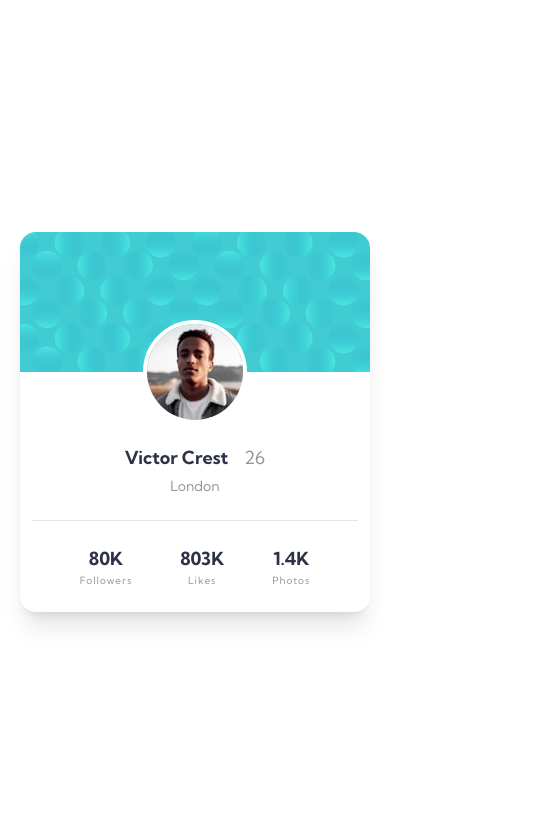
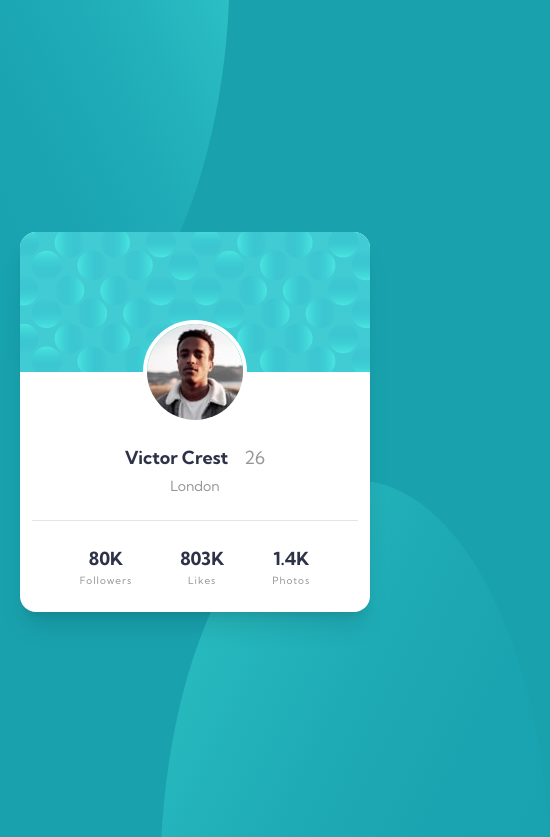
Before and after one commit to fkrunic/frontend-mentor-profile-card-component, a Vue app: page / in a window 390 px wide. Shown: the top 837 px of the page, 550 px wide, since content can reach past the window. Built offline with nearby package versions, Linux system fonts and the light colour scheme.

Commit message:
mobile design

```diff
--- a/src/App.vue
+++ b/src/App.vue
@@ -2,9 +2,25 @@
 </script>
 
 <template>
-<div class="flex items-center justify-center min-h-screen">
+  <!-- Wallpaper accents -->
+  <img class="absolute right-[10rem] bottom-[30rem] w-[50rem] h-[50rem]" src="./assets/img/bg-pattern-top.svg">
+  <img class="absolute left-[10rem] top-[30rem] w-[50rem] h-[50rem]" src="./assets/img/bg-pattern-bottom.svg">
+
+<div class="flex items-center justify-center min-h-screen overflow-hidden">
+
   <!-- Card -->
-  <div class="relative flex flex-col items-center rounded-2xl shadow-xl">
+  <div class="
+    relative
+
+    flex
+    flex-col
+    items-center
+
+    rounded-2xl
+
+    bg-white
+    shadow-xl
+    ">
     <img class="rounded-t-2xl" src="./assets/img/bg-pattern-card.svg" alt="background">
     <img class="
       absolute
@@ -64,7 +80,7 @@
 export default {
   data() {
     return {
-      bodyClass: 'font-kumbh-sans'
+      bodyClass: 'font-kumbh-sans bg-dark-cyan overflow-hidden'
     };
   },
   mounted() {
--- a/tailwind.config.js
+++ b/tailwind.config.js
@@ -19,8 +19,9 @@ export default {
       'dark-gray': 'hsl(0, 0%, 59%)',
       white: 'hsl(0, 0%, 100%)'
     },
-    backgroundColor: {
-
+    backgroundImage: {
+      'wallpaper-top': "url('./assets/img/bg-pattern-top.svg')",
+      'wallpaper-bottom': "url('./assets/img/bg-pattern-bottom.svg')"
     },
     extend: {},
   },
```
